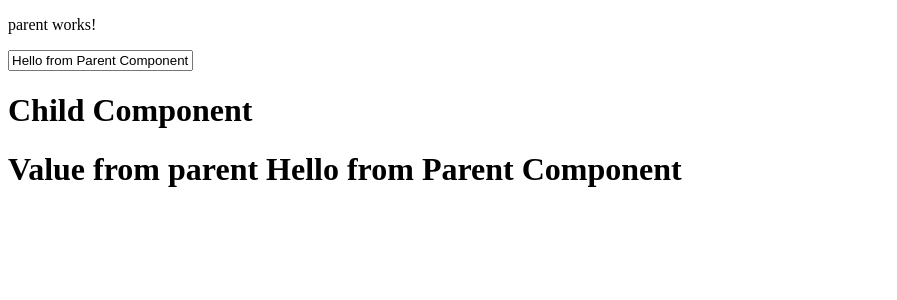
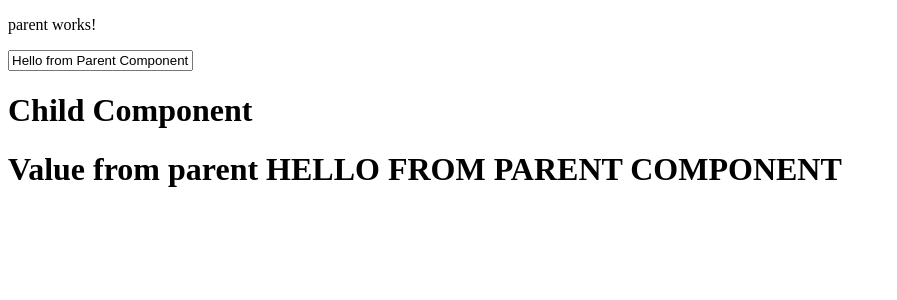
Before and after one commit to ANANTH4004/Angular-basics, an Angular app: page / in a window 1280 px wide. Shown: the top 300 px of the page, without its empty margins (0-897 px from the left). Built offline with nearby package versions, Linux system fonts and the light colour scheme.

Commit message:
adding alias and trnsfrom to input

```diff
--- a/src/app/child/child.component.ts
+++ b/src/app/child/child.component.ts
@@ -7,6 +7,12 @@ import { Component, input } from '@angular/core';
   styleUrl: './child.component.scss',
 })
 export class ChildComponent {
-  valueFromParent = input<string>('');
+  valueFromParent = input('', {
+    alias: 'childValue',
+    transform: transformToUppercase,
+  });
   childValue = 'Hello from Child Component';
 }
+function transformToUppercase(value: string | undefined): string {
+  return value?.toUpperCase() ?? '';
+}
--- a/src/app/parent/parent.component.html
+++ b/src/app/parent/parent.component.html
@@ -6,4 +6,4 @@
   placeholder="Enter value to pass to child"
 />
 
-<app-child [valueFromParent]="valueToPass"></app-child>
+<app-child [childValue]="valueToPass"></app-child>
```
